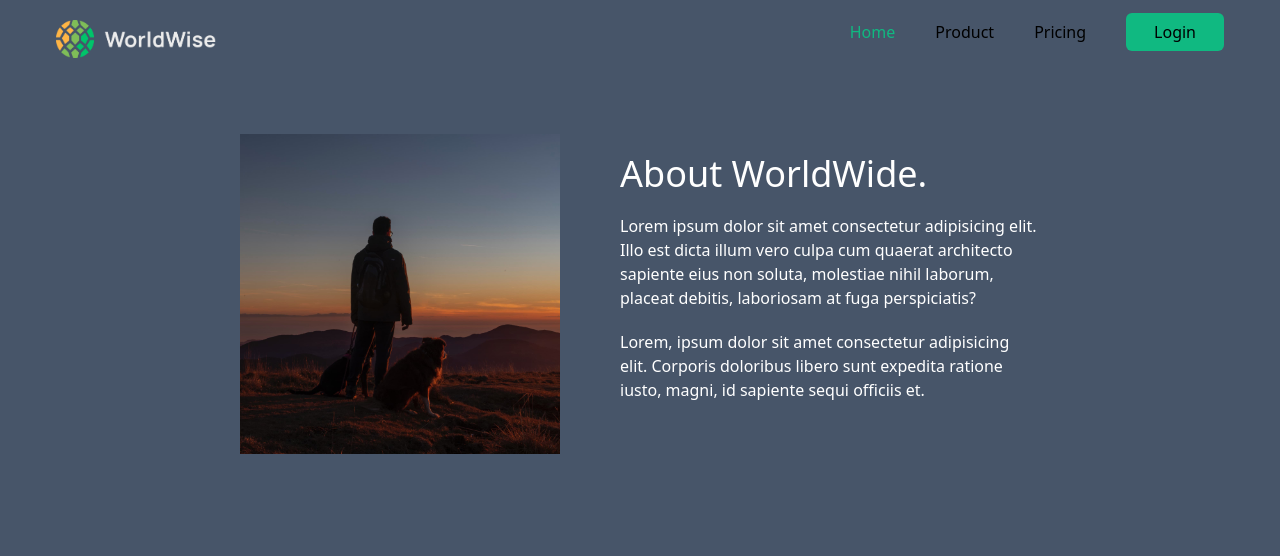
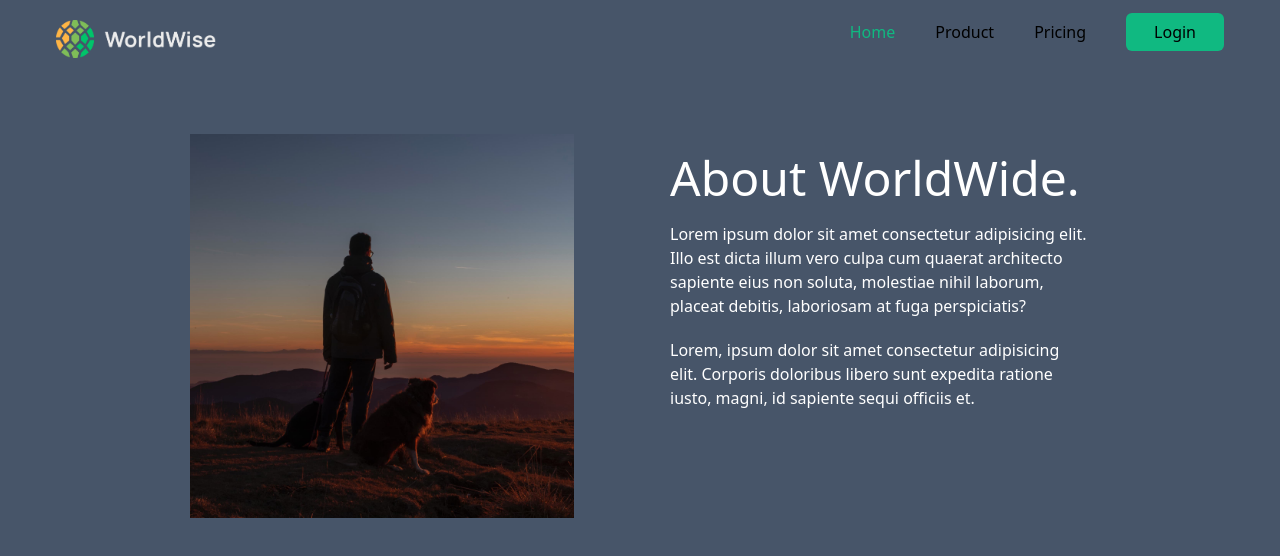
Before and after one commit to b1621/worldwise-SPA, a React (Vite) app: page /product in a window 1280 px wide. Shown: the top 556 px of the page. Built offline with nearby package versions, Linux system fonts and the light colour scheme.

Commit message:
product page styled

```diff
--- a/src/pages/Product.jsx
+++ b/src/pages/Product.jsx
@@ -4,8 +4,8 @@ const Product = () => {
   return (
     <main className="h-screen bg-slate-600">
       <PageNav />
-      <section className=" w-[800px] mx-auto text-white flex flex-row justify-between my-14">
-        <div className="h-80">
+      <section className=" w-[900px] mx-auto text-white flex flex-row justify-between my-14">
+        <div className=" h-96">
           <img
             className="  h-full"
             src="img-1.jpg"
@@ -13,7 +13,7 @@ const Product = () => {
           />
         </div>
         <div className=" w-[420px] my-5">
-          <h2 className="text-4xl"> About WorldWide.</h2>
+          <h2 className="text-5xl"> About WorldWide.</h2>
           <p className="my-5">
             Lorem ipsum dolor sit amet consectetur adipisicing elit. Illo est
             dicta illum vero culpa cum quaerat architecto sapiente eius non
```
